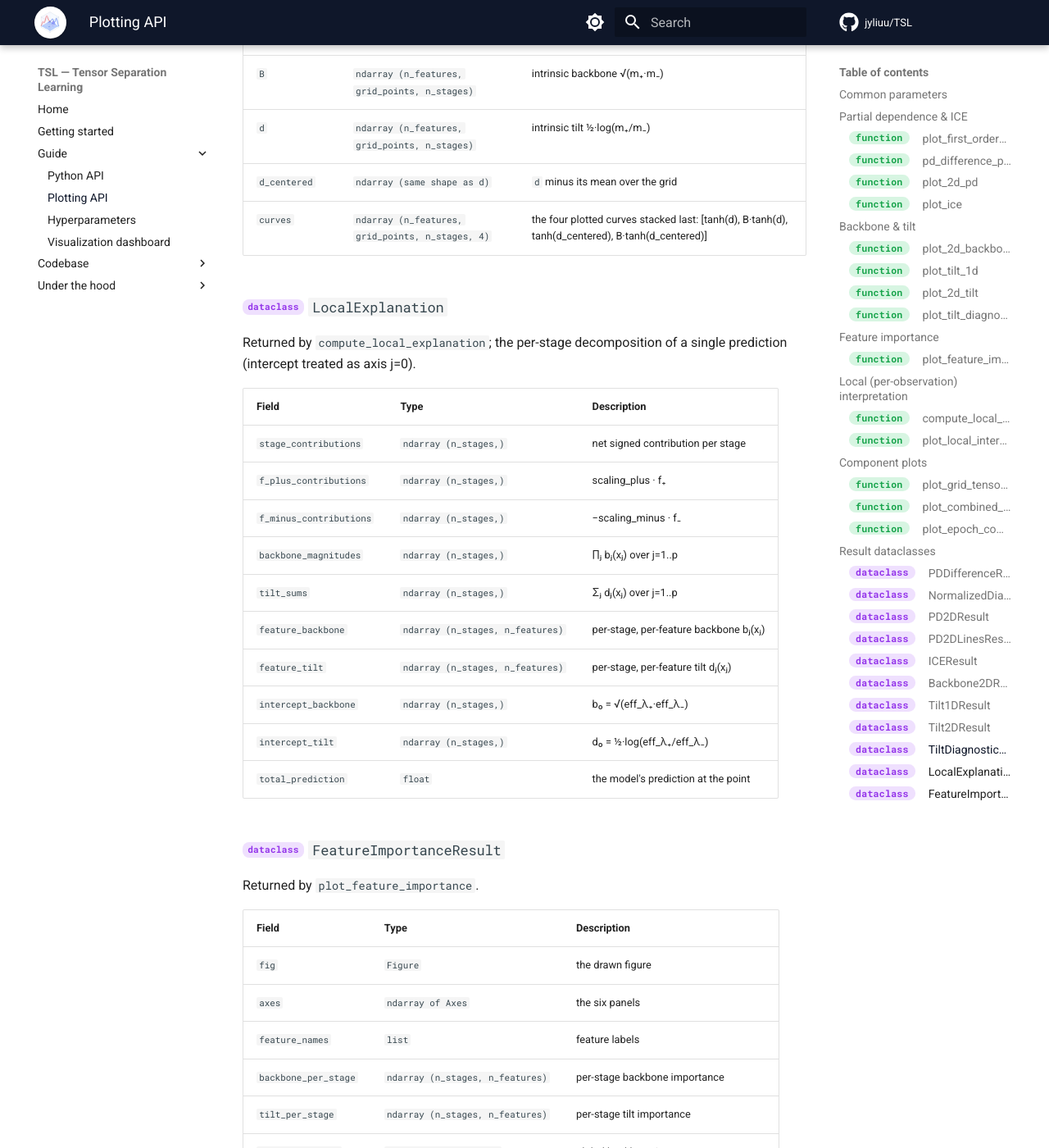
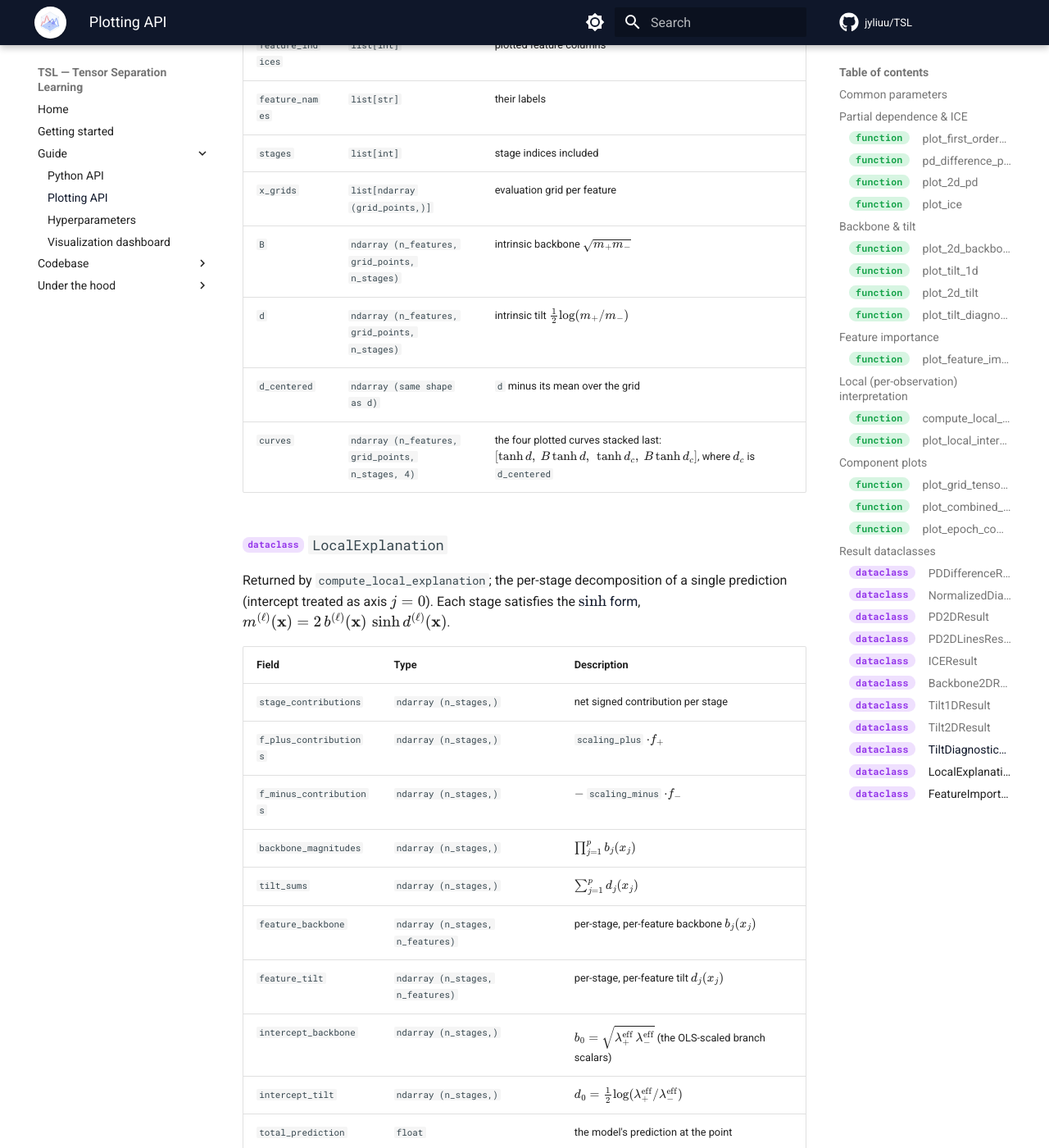
Before and after one commit to jyliuu/TSL, an MkDocs documentation site: the page built from docs/docs/code/plotting.md, in a window 1280 px wide and 1400 px high, scrolled down 16371 px. Shown: the whole window at 82% size. Built offline with MkDocs 1.6.1 and Material for MkDocs 9.7.7, drawn with Linux system fonts in a browser that asks for light colours; comment, search, counter and statistics services are not loaded; some of the changed text lies outside the part shown.

Commit message:
docs: typeset description math as inline LaTeX and link the math pages
Replace the Unicode/plain-text math in the result-dataclass and Returns
tables (e.g. "Sigma_j d_j(x_j)") with inline $...$ LaTeX matching the
notation in Under the hood, and cross-link the relevant sections (backbone/
tilt, the sinh form, PD reconstruction, derived diagnostics).

````diff
--- a/docs/docs/code/plotting.md
+++ b/docs/docs/code/plotting.md
@@ -31,6 +31,8 @@ ones.
 
 ## Partial dependence & ICE
 
+The model-native PD math these plots draw on is derived in [Partial dependence](../math/partial-dependence.md).
+
 ### `plot_first_order_pd` { #fn-plot-first-order-pd }
 
 ```python
@@ -128,6 +130,8 @@ Individual Conditional Expectation curves for one feature.
 ---
 
 ## Backbone & tilt
+
+The per-feature backbone $b_j(x_j)$ and tilt $d_j(x_j)$ are defined in [The model → backbone and exponential tilt](../math/model.md#backbone-and-exponential-tilt).
 
 ### `plot_2d_backbone` { #fn-plot-2d-backbone }
 
@@ -385,24 +389,24 @@ Returned by `plot_first_order_pd` and `pd_difference_plot`.
 | `feature_indices` | `list[int]` | plotted feature columns |
 | `feature_names` | `list[str]` | their labels |
 | `x_grids` | `list[ndarray (n_grid,)]` | evaluation grid per feature |
-| `f_plus` | `ndarray (n_features, n_grid, n_stages)` | scaled f₊ branch curves |
-| `f_minus` | `ndarray (n_features, n_grid, n_stages)` | scaled f₋ curves; carries the model's negative sign, so the positive PD₋ = −`f_minus` |
-| `constants` | `ndarray (n_features, n_stages, 2)` | (c₊, c₋) per (feature, stage); c₋ stored with model sign, so C₋ = −c₋ |
+| `f_plus` | `ndarray (n_features, n_grid, n_stages)` | scaled $f_+$ branch curves |
+| `f_minus` | `ndarray (n_features, n_grid, n_stages)` | scaled $f_-$ curves; carries the model's negative sign, so the positive $\mathrm{PD}_- = -f_-$ |
+| `constants` | `ndarray (n_features, n_stages, 2)` | $(c_+, c_-)$ per (feature, stage); $c_-$ stored with model sign, so $C_- = -c_-$ |
 | `pd_scale` | `str` | `"raw"` or `"component"` |
 | `normalized` | `NormalizedDiagnostics | None` | populated only when `pd_scale="component"` |
 
 ### `NormalizedDiagnostics` { #dc-normalizeddiagnostics }
 
-Component-space (m-space) diagnostics carried on a `PDDifferenceResult`; present only when `pd_scale="component"`. Every array has shape `(n_features, n_grid, n_stages)`.
+Component-space ($m$-space) diagnostics carried on a `PDDifferenceResult`; present only when `pd_scale="component"`. Every array has shape `(n_features, n_grid, n_stages)`. See [Backbone–tilt reconstruction from PD](../math/partial-dependence.md#backbonetilt-reconstruction-from-pd) for the $m_\pm \to (b, d)$ map.
 
 | Field | Type | Description |
 |------|------|-------------|
-| `m_plus` | `ndarray` | PD₊ / C₊ (positive component factor) |
-| `m_minus` | `ndarray` | PD₋ / C₋ |
-| `backbone` | `ndarray` | √(m₊·m₋), the intrinsic per-feature backbone |
-| `tilt` | `ndarray` | ½·log(m₊/m₋), the intrinsic per-feature tilt |
-| `tilt_centered` | `ndarray` | `tilt` minus its mean over the x-grid |
-| `tilt_score` | `ndarray` | tanh(`tilt_centered`) |
+| `m_plus` | `ndarray` | $\mathrm{PD}_+ / C_+$ (positive component factor) |
+| `m_minus` | `ndarray` | $\mathrm{PD}_- / C_-$ |
+| `backbone` | `ndarray` | $\sqrt{m_+ m_-}$, the intrinsic per-feature backbone |
+| `tilt` | `ndarray` | $\tfrac12\log(m_+/m_-)$, the intrinsic per-feature tilt |
+| `tilt_centered` | `ndarray` | `tilt` minus its mean over the $x$-grid |
+| `tilt_score` | `ndarray` | $\tanh$ of `tilt_centered` |
 
 ### `PD2DResult` { #dc-pd2dresult }
 
@@ -470,7 +474,7 @@ Returned by `plot_tilt_1d`.
 | `feature_indices` | `list[int]` | plotted feature columns |
 | `feature_names` | `list[str]` | their labels |
 | `x_grids` | `list[ndarray (grid_points,)]` | evaluation grid per feature |
-| `tilt` | `ndarray (n_features, grid_points, n_stages)` | evaluated tilt dⱼ(xⱼ) per stage |
+| `tilt` | `ndarray (n_features, grid_points, n_stages)` | evaluated tilt $d_j(x_j)$ per stage |
 
 ### `Tilt2DResult` { #dc-tilt2dresult }
 
@@ -493,36 +497,36 @@ Returned by `plot_tilt_diagnostics`.
 | Field | Type | Description |
 |------|------|-------------|
 | `fig` | `Figure` | the drawn figure |
-| `axes` | `ndarray of Axes (n_features·n_stages, 4)` | row `f·n_stages+s` holds the four curves for (feature f, stage s) |
+| `axes` | `ndarray of Axes (n_features * n_stages, 4)` | row $f\cdot n_\text{stages}+s$ holds the four curves for (feature $f$, stage $s$) |
 | `feature_indices` | `list[int]` | plotted feature columns |
 | `feature_names` | `list[str]` | their labels |
 | `stages` | `list[int]` | stage indices included |
 | `x_grids` | `list[ndarray (grid_points,)]` | evaluation grid per feature |
-| `B` | `ndarray (n_features, grid_points, n_stages)` | intrinsic backbone √(m₊·m₋) |
-| `d` | `ndarray (n_features, grid_points, n_stages)` | intrinsic tilt ½·log(m₊/m₋) |
+| `B` | `ndarray (n_features, grid_points, n_stages)` | intrinsic backbone $\sqrt{m_+ m_-}$ |
+| `d` | `ndarray (n_features, grid_points, n_stages)` | intrinsic tilt $\tfrac12\log(m_+/m_-)$ |
 | `d_centered` | `ndarray (same shape as d)` | `d` minus its mean over the grid |
-| `curves` | `ndarray (n_features, grid_points, n_stages, 4)` | the four plotted curves stacked last: [tanh(d), B·tanh(d), tanh(d_centered), B·tanh(d_centered)] |
+| `curves` | `ndarray (n_features, grid_points, n_stages, 4)` | the four plotted curves stacked last: $[\tanh d,\ B\tanh d,\ \tanh d_c,\ B\tanh d_c]$, where $d_c$ is `d_centered` |
 
 ### `LocalExplanation` { #dc-localexplanation }
 
-Returned by `compute_local_explanation`; the per-stage decomposition of a single prediction (intercept treated as axis j=0).
+Returned by `compute_local_explanation`; the per-stage decomposition of a single prediction (intercept treated as axis $j=0$). Each stage satisfies the [$\sinh$ form](../math/model.md#the-sinh-form), $m^{(\ell)}(\mathbf{x}) = 2\,b^{(\ell)}(\mathbf{x})\,\sinh d^{(\ell)}(\mathbf{x})$.
 
 | Field | Type | Description |
 |------|------|-------------|
 | `stage_contributions` | `ndarray (n_stages,)` | net signed contribution per stage |
-| `f_plus_contributions` | `ndarray (n_stages,)` | scaling_plus · f₊ |
-| `f_minus_contributions` | `ndarray (n_stages,)` | −scaling_minus · f₋ |
-| `backbone_magnitudes` | `ndarray (n_stages,)` | ∏ⱼ bⱼ(xⱼ) over j=1..p |
-| `tilt_sums` | `ndarray (n_stages,)` | Σⱼ dⱼ(xⱼ) over j=1..p |
-| `feature_backbone` | `ndarray (n_stages, n_features)` | per-stage, per-feature backbone bⱼ(xⱼ) |
-| `feature_tilt` | `ndarray (n_stages, n_features)` | per-stage, per-feature tilt dⱼ(xⱼ) |
-| `intercept_backbone` | `ndarray (n_stages,)` | b₀ = √(eff_λ₊·eff_λ₋) |
-| `intercept_tilt` | `ndarray (n_stages,)` | d₀ = ½·log(eff_λ₊/eff_λ₋) |
+| `f_plus_contributions` | `ndarray (n_stages,)` | `scaling_plus` $\cdot f_+$ |
+| `f_minus_contributions` | `ndarray (n_stages,)` | $-$ `scaling_minus` $\cdot f_-$ |
+| `backbone_magnitudes` | `ndarray (n_stages,)` | $\prod_{j=1}^{p} b_j(x_j)$ |
+| `tilt_sums` | `ndarray (n_stages,)` | $\sum_{j=1}^{p} d_j(x_j)$ |
+| `feature_backbone` | `ndarray (n_stages, n_features)` | per-stage, per-feature backbone $b_j(x_j)$ |
+| `feature_tilt` | `ndarray (n_stages, n_features)` | per-stage, per-feature tilt $d_j(x_j)$ |
+| `intercept_backbone` | `ndarray (n_stages,)` | $b_0 = \sqrt{\lambda_+^{\mathrm{eff}}\,\lambda_-^{\mathrm{eff}}}$ (the OLS-scaled branch scalars) |
+| `intercept_tilt` | `ndarray (n_stages,)` | $d_0 = \tfrac12\log(\lambda_+^{\mathrm{eff}}/\lambda_-^{\mathrm{eff}})$ |
 | `total_prediction` | `float` | the model's prediction at the point |
 
 ### `FeatureImportanceResult` { #dc-featureimportanceresult }
 
-Returned by `plot_feature_importance`.
+Returned by `plot_feature_importance`. Backbone importance is $\mathrm{Var}[\log b_j]$ and tilt importance $\mathrm{Var}[d_j]$ per stage; see [Derived diagnostics](../math/partial-dependence.md#derived-diagnostics).
 
 | Field | Type | Description |
 |------|------|-------------|
````
Also changed, not shown: other parts of docs/docs/code/plotting.md (+7 -7 lines), docs/docs/code/python-api.md (+1 -1 lines).
